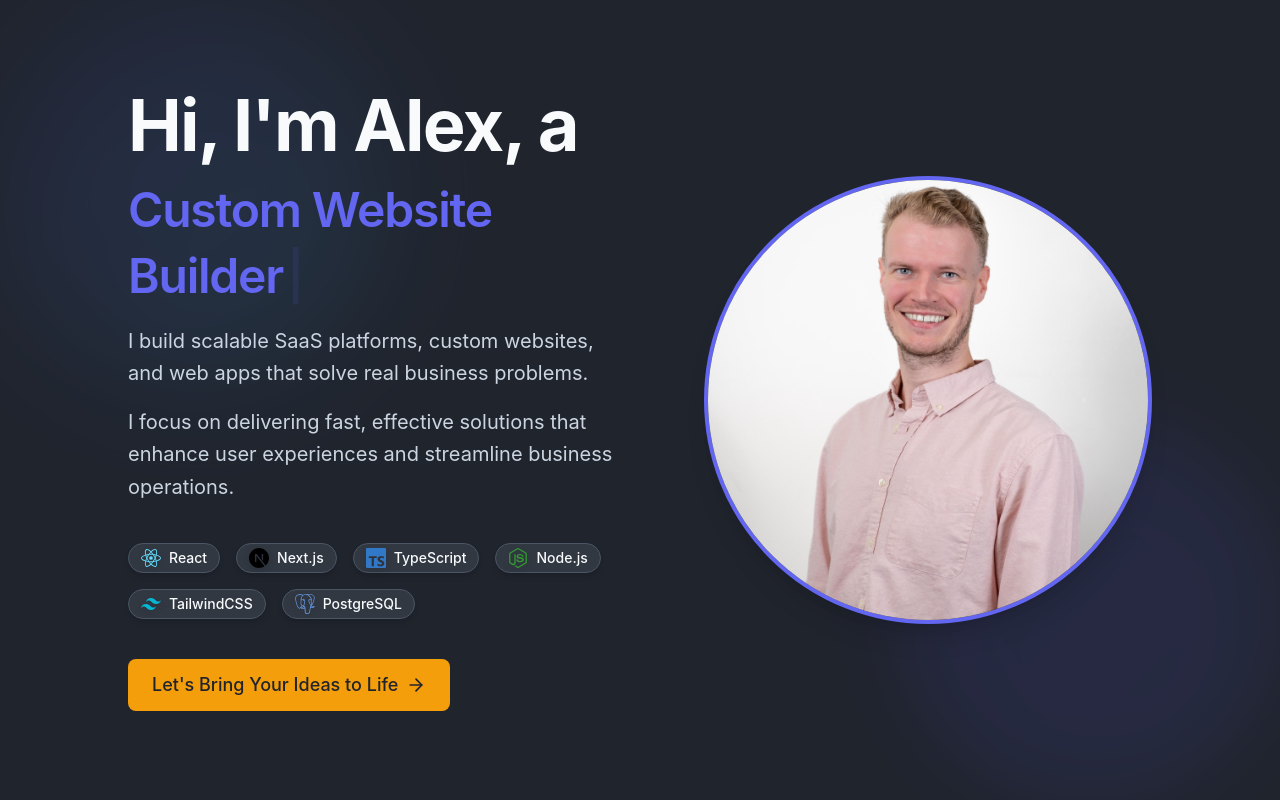
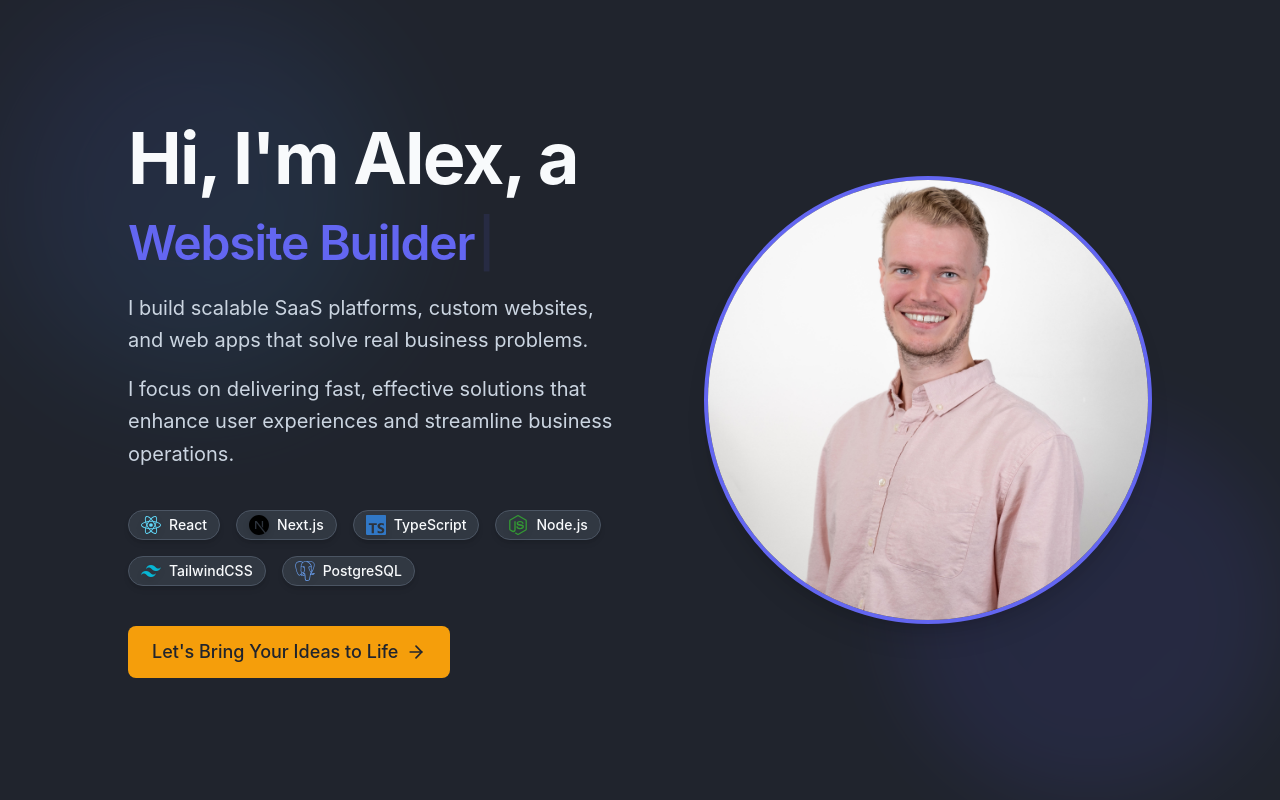
Before and after one commit to alexappleget/portfolio-v2.0, a Next.js app: page / in a window 1280 px wide. Shown: the top 800 px of the page. Built offline with nearby package versions, Linux system fonts and the light colour scheme.

Commit message:
Fix: shortened the typewriter words to avoid it pushing things down

```diff
--- a/sections/Hero/hero.tsx
+++ b/sections/Hero/hero.tsx
@@ -33,8 +33,8 @@ export const Hero = (): JSX.Element => {
               <Typewriter
                 words={[
                   "Software Engineer",
-                  "Custom Website Builder",
-                  "Web Application Architect",
+                  "Website Builder",
+                  "Web App Architect",
                 ]}
                 loop
                 cursor
```
